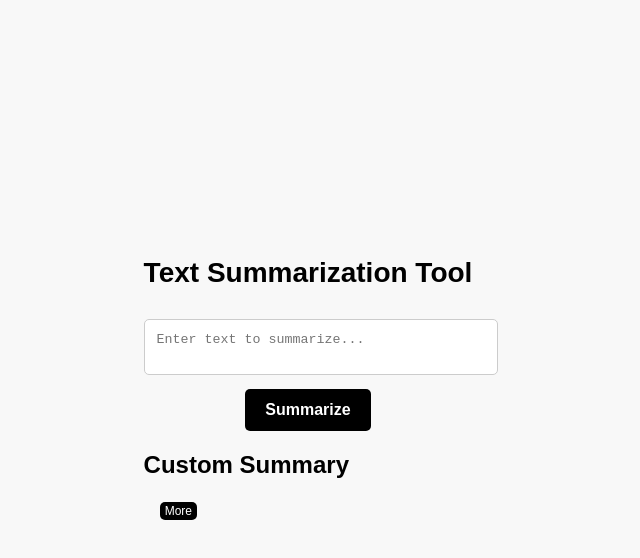
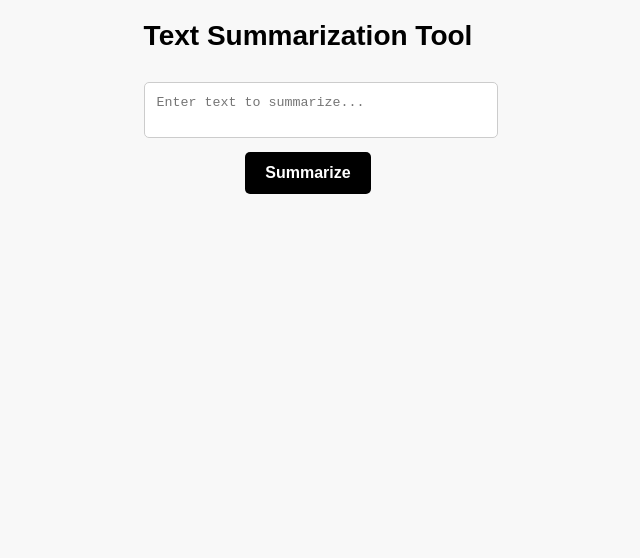
Before and after one commit to kravishan/Automatic-Summarization, a React (Create React App) app in the folder client/: page / in a window 1280 px wide. Shown: the top 558 px of the page, without its empty margins (332-972 px from the left). Built offline with nearby package versions, Linux system fonts and the light colour scheme.

Commit message:
fixed UI

```diff
--- a/client/src/App.css
+++ b/client/src/App.css
@@ -13,7 +13,7 @@ body {
   flex-direction: column;
   align-items: center;
   justify-content: center;
-  height: 100vh;
+  height: 100%;
 }
 
 .container {
@@ -25,6 +25,7 @@ body {
 }
 
 h1 {
+  margin-top: 20px;
   font-size: 28px;
   margin-bottom: 20px;
   color: #000000;
--- a/client/src/App.js
+++ b/client/src/App.js
@@ -7,7 +7,8 @@ import SummaryComponent from './SummaryComponent';
 function App() {
   const [customSummary, setCustomSummary] = useState('');
   const [sumySummaries, setSumySummaries] = useState({});
-  const [modifiedText, setModifiedText] = useState(''); // To store text improved by the backend
+  const [modifiedText, setModifiedText] = useState('');
+  const [dataFetched, setDataFetched] = useState(false);
 
   const handleSummarize = (text) => {
     console.log('Button clicked, sending request');
@@ -18,6 +19,7 @@ function App() {
         setCustomSummary(result.custom_summary);
         setSumySummaries(result.sumy_summaries);
         setModifiedText(result.modified_text);
+        setDataFetched(true);
       })
       .catch((error) => {
         console.error('Error:', error);
@@ -30,13 +32,17 @@ function App() {
         <h1>Text Summarization Tool</h1>
         <InputComponent onSummarize={handleSummarize} />
         <div className="Result">
+          {dataFetched && (
             <div>
               <h2>Custom Summary</h2>
               <div className="summary-box">
                 <SummaryComponent summary={customSummary} />
               </div>
             </div>
+          )}
+          {dataFetched && (
             <div>
+              <h2>Sumy-Based Summaries</h2>
               {Object.keys(sumySummaries).map((approach) => (
                 <div key={approach}>
                   <h3>{approach}</h3>
@@ -46,6 +52,7 @@ function App() {
                 </div>
               ))}
             </div>
+          )}
         </div>
       </div>
     </div>
--- a/client/src/SummaryComponent.js
+++ b/client/src/SummaryComponent.js
@@ -1,29 +1,10 @@
-import React, { useState } from 'react';
+import React from 'react';
 
 function SummaryComponent({ summary }) {
-  const [isExpanded, setExpanded] = useState(false);
-
-  const toggleExpand = () => {
-    setExpanded(!isExpanded);
-  };
-
   return (
-    <div className="summary-box">
-      <div
-        className="summary-content"
-        style={{
-          maxHeight: isExpanded ? 'none' : '50px',
-          overflow: 'hidden',
-          transition: 'max-height 0.5s',
-        }}
-      >
-        <p>{summary}</p>
-      </div>
-      {!isExpanded && (
-        <button onClick={toggleExpand} className="more-button">
-          More
-        </button>
-      )}
+    <div className="fixed-box">
+      <h2>Summary:</h2>
+      <p>{summary}</p>
     </div>
   );
 }
```
Lines whose indentation alone changed are shown as unchanged.
